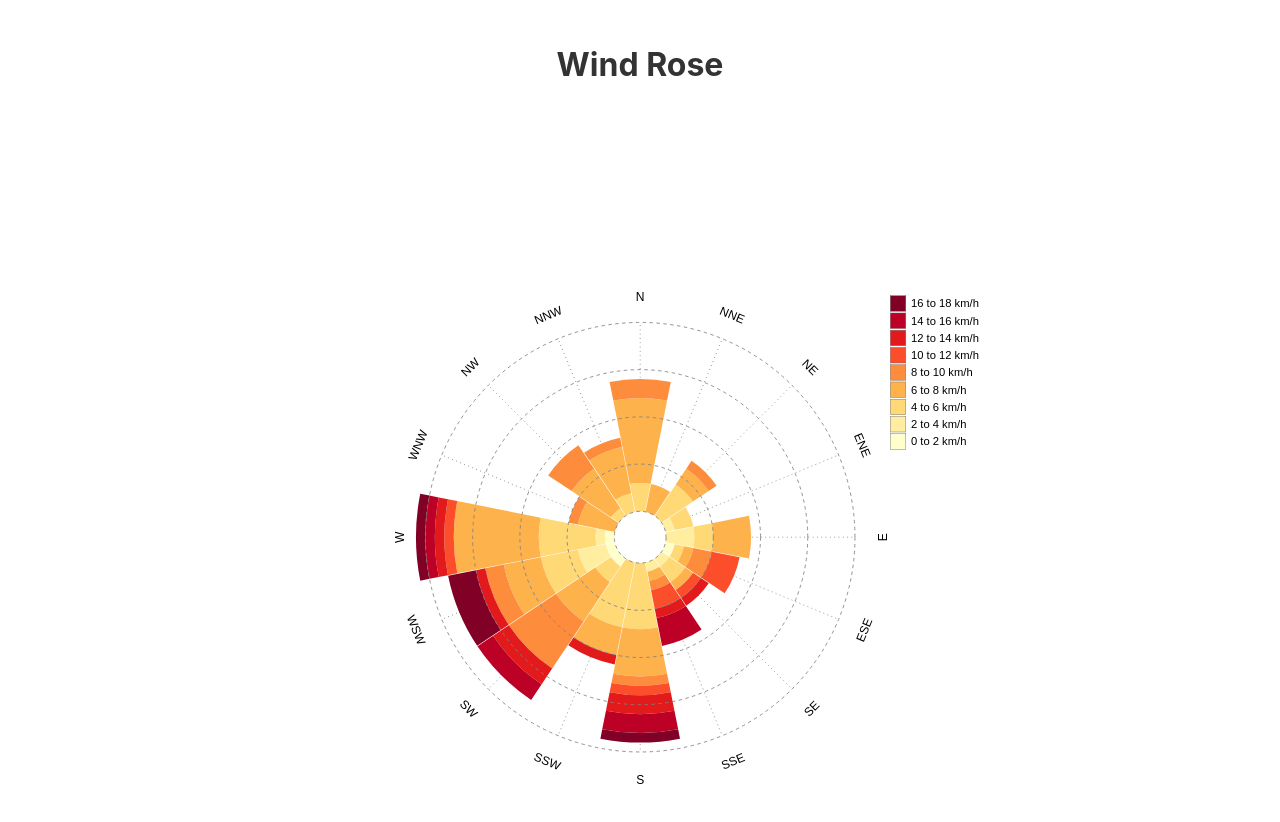
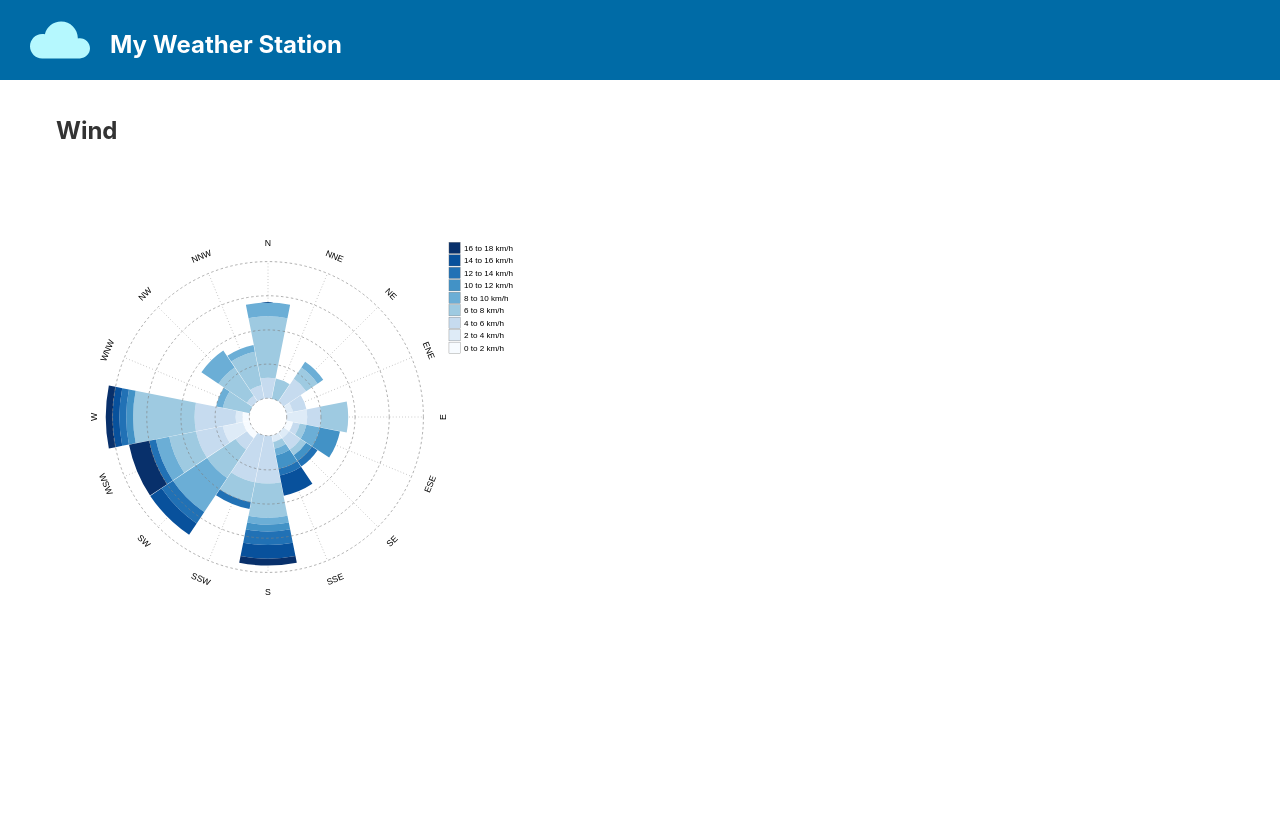
Before and after one commit to zweiro/WindRose, a Svelte app: page / in a window 1280 px wide. Shown: the top 822 px of the page. After the commit the page ends 800 px from the top, so only its background shows below. Built offline with nearby package versions, Linux system fonts and the light colour scheme.

Commit message:
page styling

```diff
--- a/public/index.html
+++ b/public/index.html
@@ -13,6 +13,6 @@
 	<script defer src='/build/bundle.js'></script>
 </head>
 
-<body>
+<body style="margin:0;padding:0;height:auto">
 </body>
 </html>
--- a/src/App.svelte
+++ b/src/App.svelte
@@ -2,21 +2,47 @@
   import WindRose from './WindRose.svelte';
 </script>
 
+<header>
+	<img src="cloud.svg" alt="weather icon">
+  	<h2 class="main-title">My Weather Station</h2>
+</header>
 <main>
+<h2>Wind</h2>
   <div class="wr-chart">
-		<h1>Wind Rose</h1>
     <WindRose/>
   </div>
 </main>
 
 <style>
+	h2 {
+		text-align: left;
+		margin-left: 40px;
+	}
+  .main-title {
+    margin:0;
+    padding-top: 30px;
+    padding-left: 20px;
+    color: white;
+  }
+  img {
+	margin-top: 10px;
+	margin-left: 30px;
+	height: 60px;
+  }
+  header {
+	  display: flex;
+    height: 80px;
+    top:0px;
+    background-color: #006BA6;
+  }
   main {
     text-align: center;
     padding: 1em;
     margin: 0 auto;
   }
   .wr-chart {
-		max-width:70%;
-		margin: auto;
+    max-width:50%;
+	margin-top: -60px;
+	margin-left: -60px;
   }
 </style>
--- a/src/WindRose.svelte
+++ b/src/WindRose.svelte
@@ -133,5 +133,4 @@
 </svg>
 
 <style>
-
 </style>
--- a/src/utils.js
+++ b/src/utils.js
@@ -53,7 +53,7 @@ export const x = d3
 
 export const colorScale = d3.scaleOrdinal()
 		.domain(data.columns.slice(1))
-		.range(d3.schemeYlOrRd[data.columns.length-1]); // nr of wind velocity 'bins'
+		.range(d3.schemeBlues[data.columns.length-1]); // nr of wind velocity 'bins'
 
 export const AXES_ANGLES = d3.range(0, 360, 360 / data.length);
 
```
Also changed, not shown: src/temp.js (deleted, +0 -43 lines), public/cloud.svg (added). Lines whose indentation alone changed are shown as unchanged.
